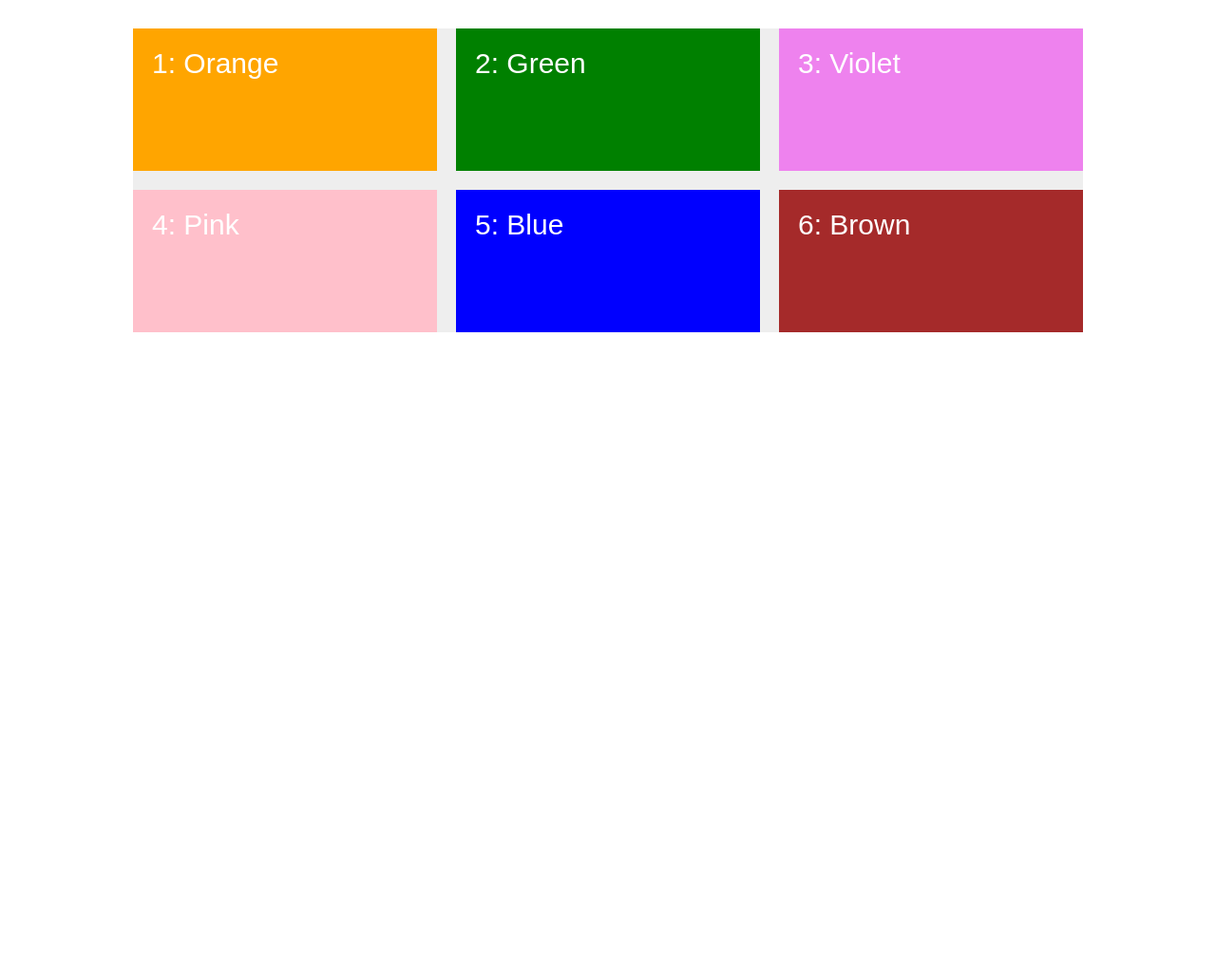
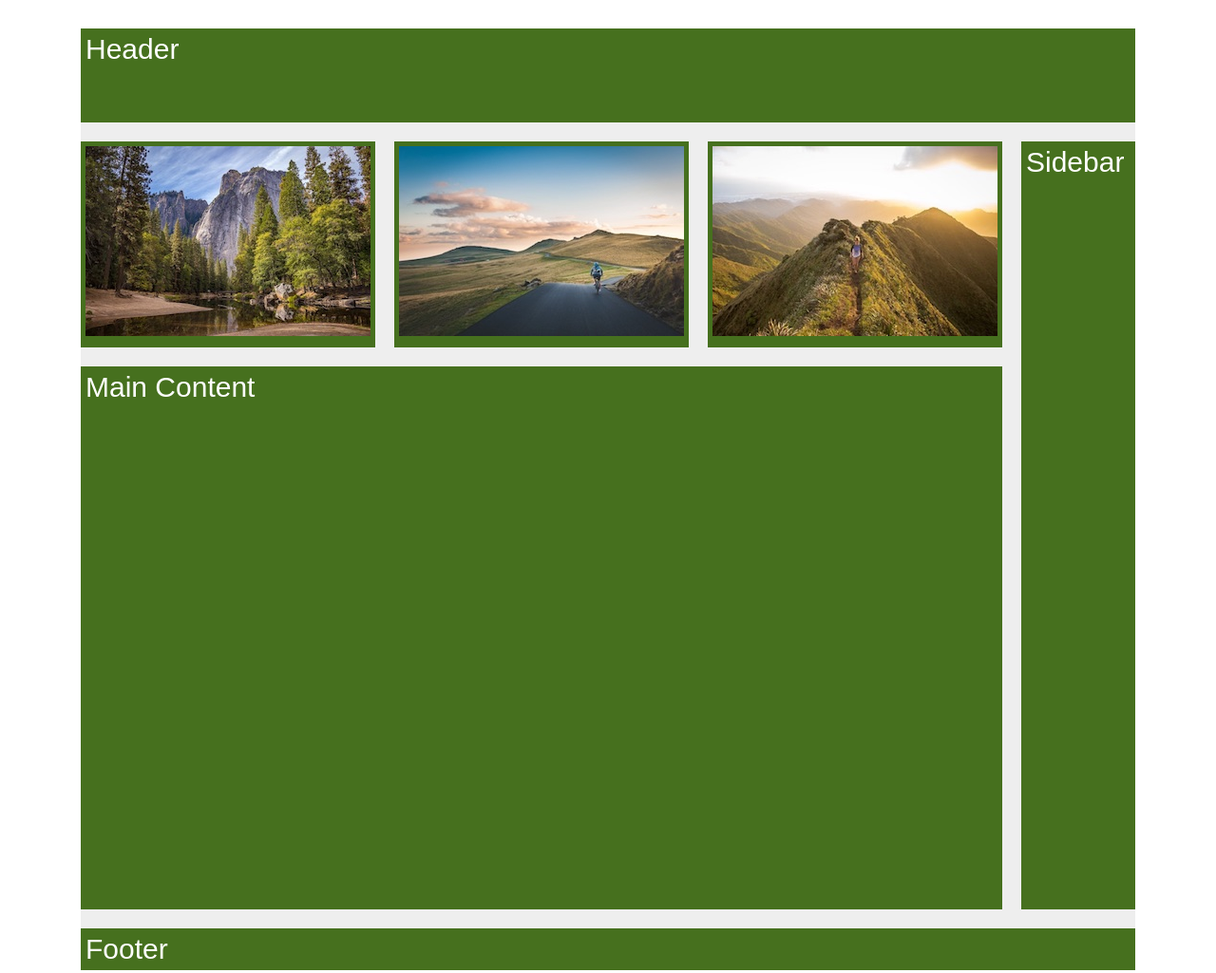
Before and after one commit to moaojarco/advanced-css-course2021, a plain HTML site: page grid-section/index.html in a window 1280 px wide. Shown: the whole page at 95% size. Before the commit the page ends 800 px from the top, so only its background shows below. Drawn offline with Linux system fonts and the light colour scheme.

Commit message:
my first grid

```diff
--- a/grid-section/index.html
+++ b/grid-section/index.html
@@ -8,12 +8,17 @@
 </head>
 <body>
     <div class="container">
-        <div class="item item--1">1: Orange</div>
-        <div class="item item--2">2: Green</div>
-        <div class="item item--3">3: Violet</div>
-        <div class="item item--4">4: Pink</div>
-        <div class="item item--5">5: Blue</div>
-        <div class="item item--6">6: Brown</div>
+        <header class="item header">
+            Header
+        </header>
+        <div class="item box box--1"><img src="../natours/img/nat-1.jpg" alt=""></div>
+        <div class="item box box--2"><img src="../natours/img/nat-2.jpg" alt=""></div>
+        <div class="item box box--3"><img src="../natours/img/nat-3.jpg" alt=""></div>
+        <aside class="item">Sidebar</aside>
+        <main class="item">
+            Main Content
+        </main>
+        <footer class="item">Footer</footer>
     </div>
 </body>
 </html>
--- a/grid-section/style.scss
+++ b/grid-section/style.scss
@@ -1,39 +1,56 @@
 .container {
     background-color: #eee;
-    width: 1000px;
+    width: 1110px;
     margin: 30px auto;
 
     display: grid;
-    grid-template-rows: repeat(2,150px);
+    grid-template-rows: repeat(8,1fr);
     // grid-template-columns: repeat(2,150px) 1fr;
-    grid-template-columns: repeat(3, 1fr);
-
+    grid-template-columns: repeat(4, 1fr);
     grid-gap: 20px;
 }
 
 .item {
-    padding: 20px;
+    padding: 5px;
     font-size: 30px;
     font-family: sans-serif;
     color: white;
+    background: rgb(70, 112, 30);
     // text-align: center;
+}
 
+.header {
+    grid-column: 1 / 5;
+}
+
+.box {
     &--1 {
-        background-color: orange;
+        grid-column: 1 / 2;
+        grid-row: 2 / 4;
     }
+
     &--2 {
-        background-color: green;
+        grid-column: 2 / 2;
+        grid-row: 2 / 4;
     }
+
     &--3 {
-        background-color: violet;
-    }
-    &--4 {
-        background-color: pink;
-    }
-    &--5 {
-        background-color: blue;
-    }
-    &--6 {
-        background-color: brown;
+        grid-column: 3 / 4;
+        grid-row: 2 / 4;
     }
 }
+
+aside {
+    grid-column: 4/4;
+    grid-row: 2/9;
+}
+
+main {
+    grid-column: 1 / 4;
+    grid-row: 4 / 9;
+}
+
+footer {
+    grid-column: 1 / 5;
+    grid-row:  9 / 9;
+}
```
Also changed, not shown: grid-section/style.css, 1 other file.
